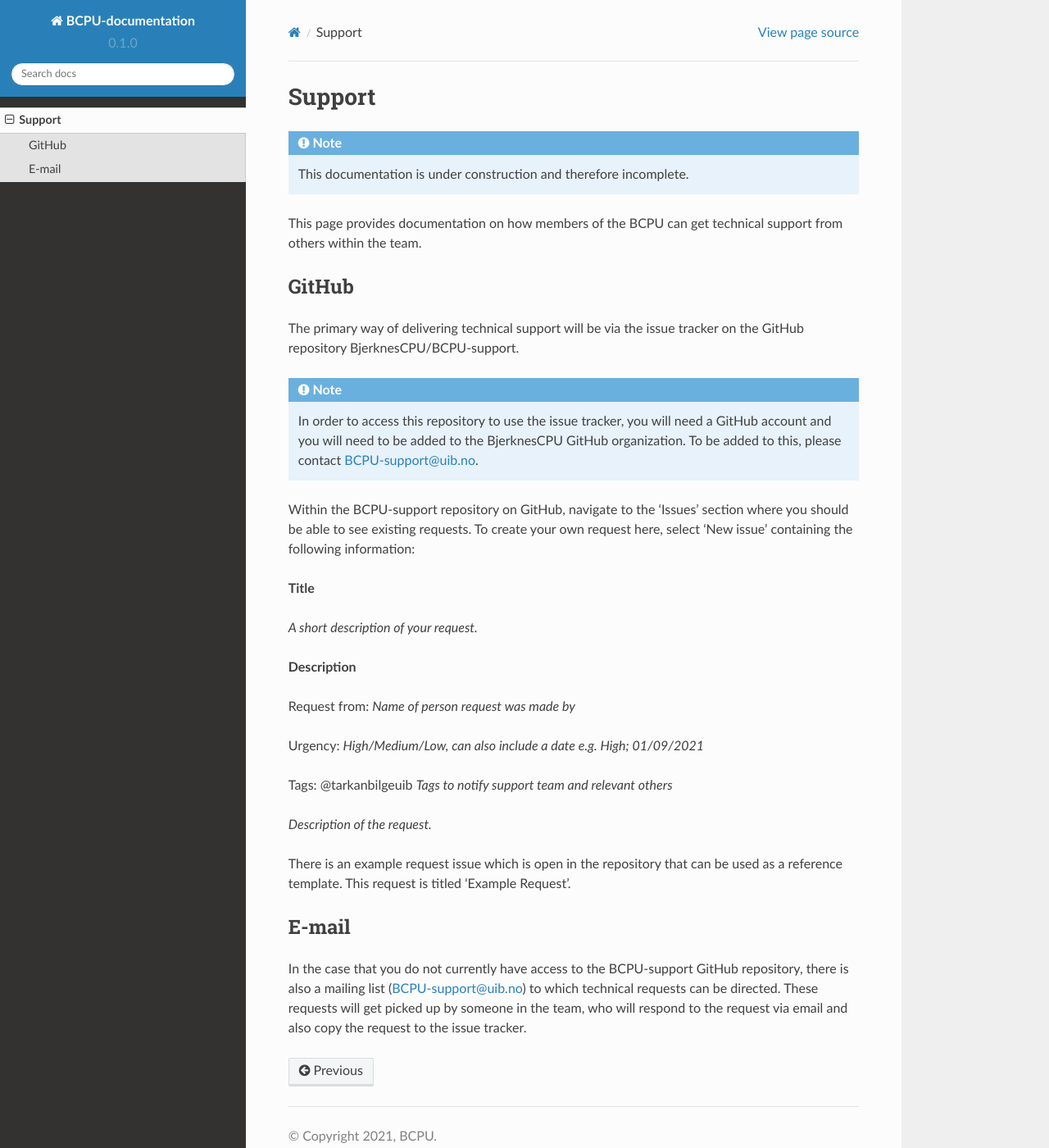
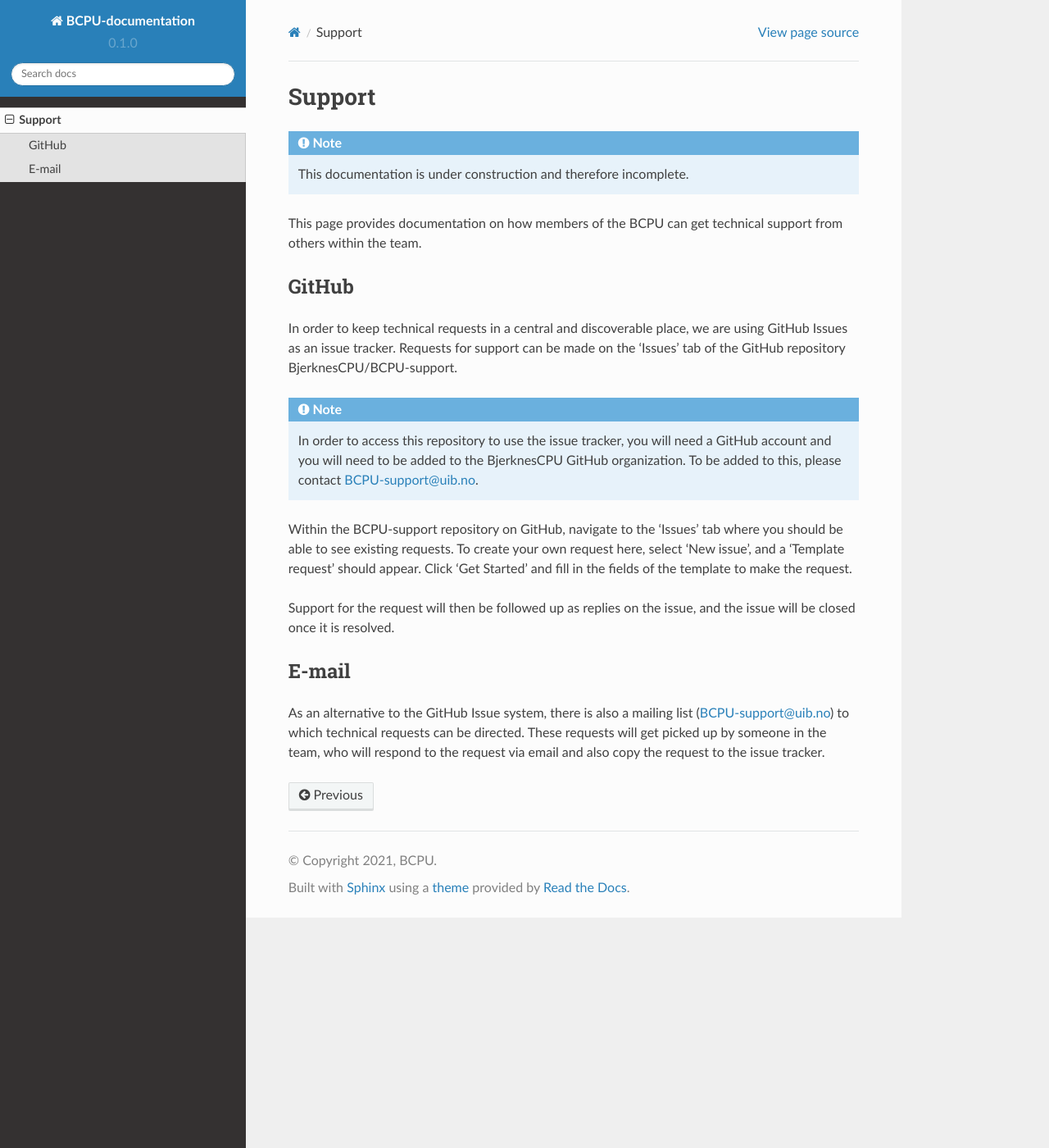
Before and after one commit to BjerknesCPU/BCPU-documentation, a Sphinx documentation site: the page built from docs/source/support.rst, in a window 1280 px wide and 1400 px high. Shown: the whole window at 82% size. Built offline with Sphinx 7.4.7 and the Read the Docs theme 2.0.0, drawn with Linux system fonts in a browser that asks for light colours.

Commit message:
Modified support.rst after adding template issue.

```diff
--- a/docs/source/support.rst
+++ b/docs/source/support.rst
@@ -9,9 +9,10 @@
 support from others within the team.
 
 GitHub
----------
-The primary way of delivering technical support will be via the issue tracker
-on the GitHub repository BjerknesCPU/BCPU-support.
+-------
+In order to keep technical requests in a central and discoverable place, we
+are using GitHub Issues as an issue tracker. Requests for support can be made
+on the 'Issues' tab of the GitHub repository BjerknesCPU/BCPU-support.
 
 .. note::
 
@@ -19,31 +20,17 @@
   GitHub account and you will need to be added to the BjerknesCPU GitHub
   organization. To be added to this, please contact BCPU-support@uib.no.
 
-Within the BCPU-support repository on GitHub, navigate to the 'Issues' section
+Within the BCPU-support repository on GitHub, navigate to the 'Issues' tab
 where you should be able to see existing requests. To create your own request
-here, select 'New issue' containing the following information:
+here, select 'New issue', and a 'Template request' should appear. Click
+'Get Started' and fill in the fields of the template to make the request.
 
-**Title**
-
-*A short description of your request.*
-
-**Description**
-
-Request from: *Name of person request was made by*
-
-Urgency: *High/Medium/Low, can also include a date e.g. High; 01/09/2021*
-
-Tags: @tarkanbilgeuib *Tags to notify support team and relevant others*
-
-*Description of the request.*
-
-There is an example request issue which is open in the repository that can
-be used as a reference template. This request is titled 'Example Request'.
+Support for the request will then be followed up as replies on the issue,
+and the issue will be closed once it is resolved.
 
 E-mail
----------
-In the case that you do not currently have access to the BCPU-support GitHub
-repository, there is also a mailing list (BCPU-support@uib.no) to which
-technical requests can be directed. These requests will get picked up by
-someone in the team, who will respond to the request via email and also copy
-the request to the issue tracker.
+-------
+As an alternative to the GitHub Issue system, there is also a mailing list
+(BCPU-support@uib.no) to which technical requests can be directed.
+These requests will get picked up by someone in the team, who will respond to
+the request via email and also copy the request to the issue tracker.
```
